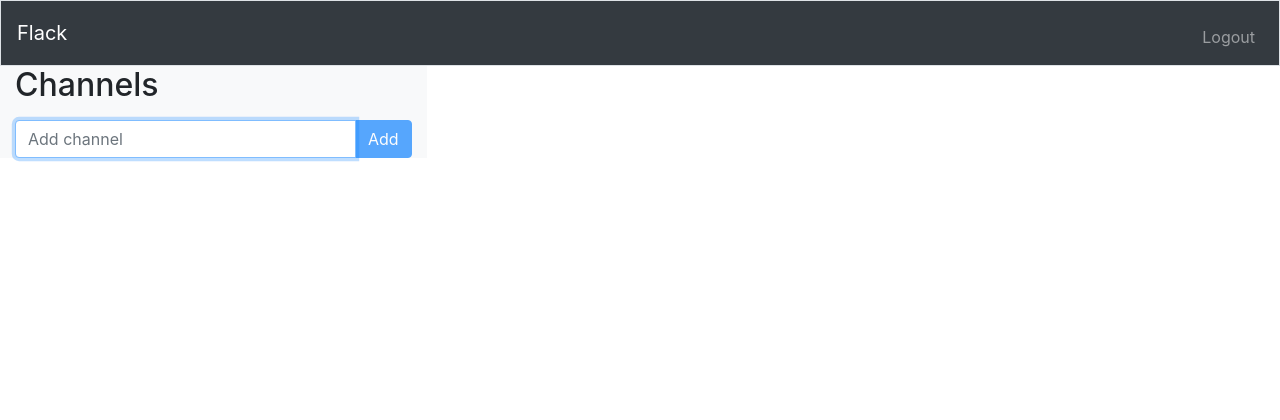
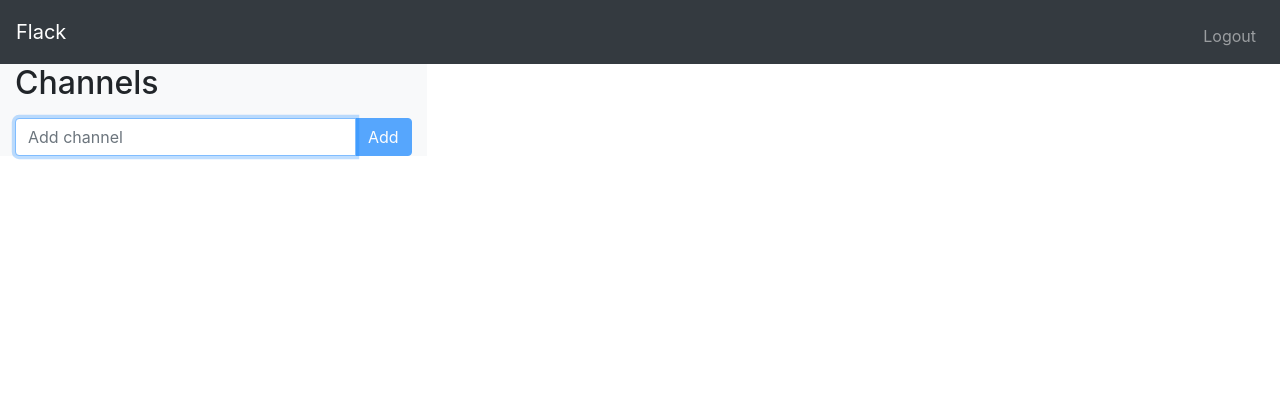
Before and after one commit to edumats/cs50-flack, a Flask app: page / in a window 1280 px wide. Shown: the top 420 px of the page. Run offline with Flask 2, Linux system fonts and the light colour scheme; some libraries are stand-ins or nearby versions.

Commit message:
Revert preload removal, remove border from navbar

```diff
--- a/templates/index.html
+++ b/templates/index.html
@@ -33,7 +33,7 @@
 
     <body>
         <!-- Navbar -->
-        <nav class="navbar navbar-expand-sm navbar-dark bg-dark border">
+        <nav class="navbar navbar-expand-sm navbar-dark bg-dark">
             <a class="navbar-brand" href="/"><span class="text-white">Flack</span></a>
             <button aria-controls="navbar" aria-expanded="false" aria-label="Toggle navigation" class="navbar-toggler" data-target="#navbar" data-toggle="collapse" type="button">
                 <span class="navbar-toggler-icon"></span>
```
Also changed, not shown: 1 other file.
